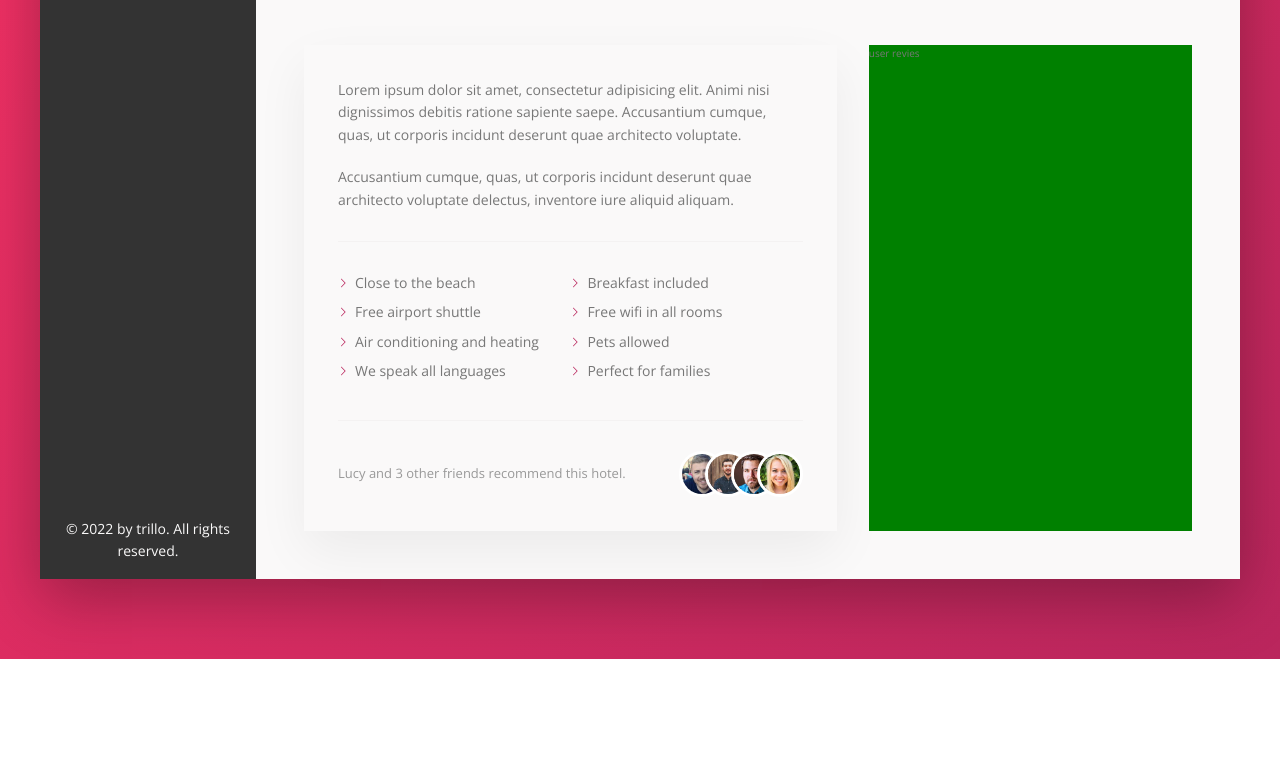
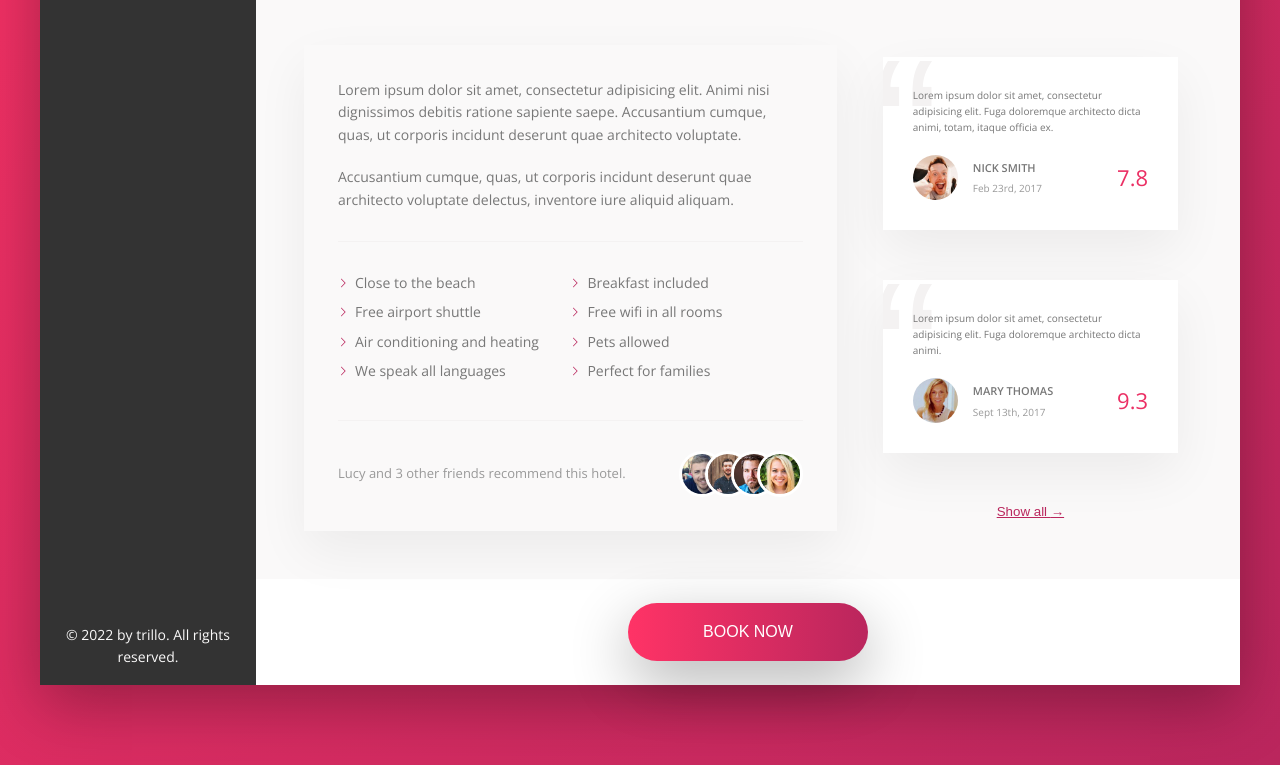
Before and after one commit to Anoop555777/dashboard-ui, a website: page index.html in a window 1280 px wide. Shown: the part 595-1360 px from the top of the page. Before the commit the page ends 1254 px from the top, so only its background shows below. Drawn offline with nearby package versions, Linux system fonts and the light colour scheme.

Commit message:
add reviews

```diff
--- a/index.html
+++ b/index.html
@@ -203,7 +203,53 @@
                 </div>
               </div>
             </div>
-            <div class="user-reviews">user revies</div>
+            <div class="user-reviews">
+              <figure class="review">
+                <blockquote class="review__text">
+                  Lorem ipsum dolor sit amet, consectetur adipisicing elit. Fuga
+                  doloremque architecto dicta animi, totam, itaque officia ex.
+                </blockquote>
+                <figcaption class="review__user">
+                  <img
+                    src="img/user-1.jpg"
+                    alt="User 1"
+                    class="review__photo"
+                  />
+                  <div class="review__user-box">
+                    <p class="review__user-name">Nick Smith</p>
+                    <p class="review__user-date">Feb 23rd, 2017</p>
+                  </div>
+                  <div class="review__rating">7.8</div>
+                </figcaption>
+              </figure>
+
+              <figure class="review">
+                <blockquote class="review__text">
+                  Lorem ipsum dolor sit amet, consectetur adipisicing elit. Fuga
+                  doloremque architecto dicta animi.
+                </blockquote>
+                <figcaption class="review__user">
+                  <img
+                    src="img/user-2.jpg"
+                    alt="User 1"
+                    class="review__photo"
+                  />
+                  <div class="review__user-box">
+                    <p class="review__user-name">Mary Thomas</p>
+                    <p class="review__user-date">Sept 13th, 2017</p>
+                  </div>
+                  <div class="review__rating">9.3</div>
+                </figcaption>
+              </figure>
+
+              <button class="btn-inline">Show all <span>&rarr;</span></button>
+            </div>
+          </div>
+          <div class="cta">
+            <button class="btn">
+              <span class="btn__visible">book now </span>
+              <span class="btn__invisible">only 4 room available </span>
+            </button>
           </div>
         </main>
       </div>
--- a/sass/_components.scss
+++ b/sass/_components.scss
@@ -205,15 +205,6 @@
     fill: var(--color-primary-dark);
   }
 
-  .btn-inline {
-    display: inline-block;
-    border: none;
-    background-color: transparent;
-    color: var(--color-primary-dark);
-    cursor: pointer;
-    text-decoration: underline;
-  }
-
   &__rating {
     background-color: var(--color-primary-light);
     padding: 0.5rem 0.8rem;
@@ -231,6 +222,15 @@
       text-transform: uppercase;
     }
   }
+}
+
+.btn-inline {
+  display: inline-block;
+  border: none;
+  background-color: transparent;
+  color: var(--color-primary-dark);
+  cursor: pointer;
+  text-decoration: underline;
 }
 
 .paragraph:not(:last-of-type) {
@@ -298,3 +298,64 @@
     }
   }
 }
+
+.review {
+  background-color: #fff;
+  box-shadow: var(--shadow-light);
+  padding: 3rem;
+  margin-bottom: 3.5rem;
+  position: relative;
+  overflow: hidden;
+
+  &__text {
+    margin-bottom: 2rem;
+    z-index: 10;
+    position: relative;
+  }
+
+  &__user {
+    display: flex;
+    align-items: center;
+  }
+
+  &__photo {
+    height: 4.5rem;
+    width: 4.5rem;
+    border-radius: 50%;
+    margin-right: 1.5rem;
+  }
+
+  &__user-box {
+    margin-right: auto;
+  }
+
+  &__user-name {
+    font-size: 1.1rem;
+    font-weight: 600;
+    text-transform: uppercase;
+    margin-bottom: 0.4rem;
+  }
+
+  &__user-date {
+    font-size: 1rem;
+    color: var(--color-grey-dark-3);
+  }
+
+  &__rating {
+    color: var(--color-primary);
+    font-size: 2.2rem;
+    font-weight: 300;
+  }
+
+  &::before {
+    content: "\201C";
+    position: absolute;
+    top: -2.75rem;
+    left: -1rem;
+    line-height: 1;
+    font-size: 20rem;
+    color: var(--color-grey-light-2);
+    font-family: sans-serif;
+    z-index: 1;
+  }
+}
--- a/sass/_layout.scss
+++ b/sass/_layout.scss
@@ -50,6 +50,65 @@
 
   .user-reviews {
     flex: 1;
-    background-color: green;
+    padding: 1.2rem 1.4rem;
+    display: flex;
+    flex-direction: column;
+    justify-content: space-between;
   }
 }
+
+.cta {
+  display: flex;
+  align-items: center;
+  justify-content: center;
+  padding: 2.4rem 0;
+}
+
+.btn {
+  background-image: linear-gradient(
+    to right,
+    var(--color-primary-light),
+    var(--color-primary-dark)
+  );
+  cursor: pointer;
+  font-size: 1.6rem;
+  color: #fff;
+  border: none;
+  border-radius: 32px;
+  box-shadow: var(--shadow-dark);
+  text-transform: uppercase;
+  position: relative;
+  padding: 2rem 7.5rem;
+  overflow: hidden;
+
+  & > * {
+    transition: all 0.5s ease;
+  }
+
+  &__visible {
+    display: flex;
+    align-items: center;
+    justify-content: center;
+    width: 100%;
+    height: 100%;
+  }
+  &__invisible {
+    display: flex;
+    align-items: center;
+    justify-content: center;
+    position: absolute;
+    left: 0;
+    top: -100%;
+
+    width: 100%;
+    height: 100%;
+  }
+
+  &:hover &__invisible {
+    top: 0;
+  }
+
+  &:hover &__visible {
+    transform: translateY(5rem);
+  }
+}
```
Also changed, not shown: css/style.css.
